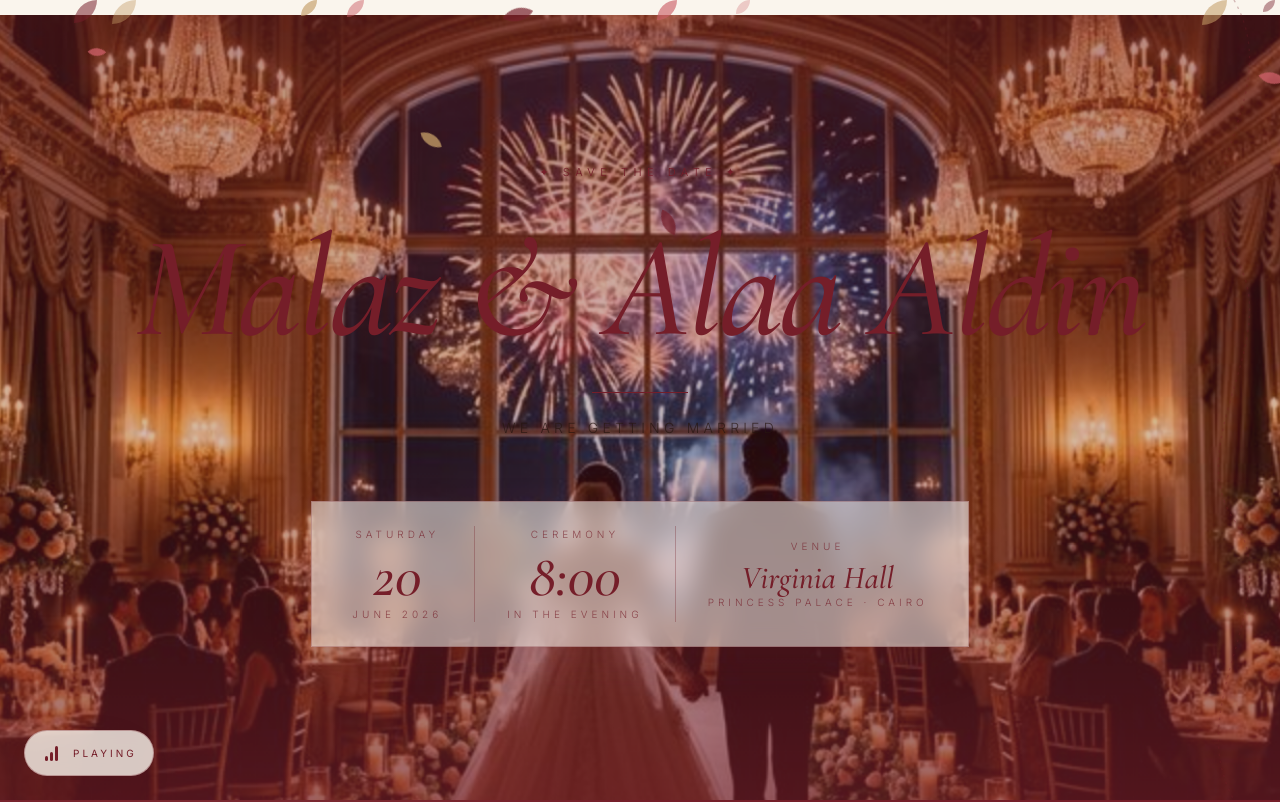
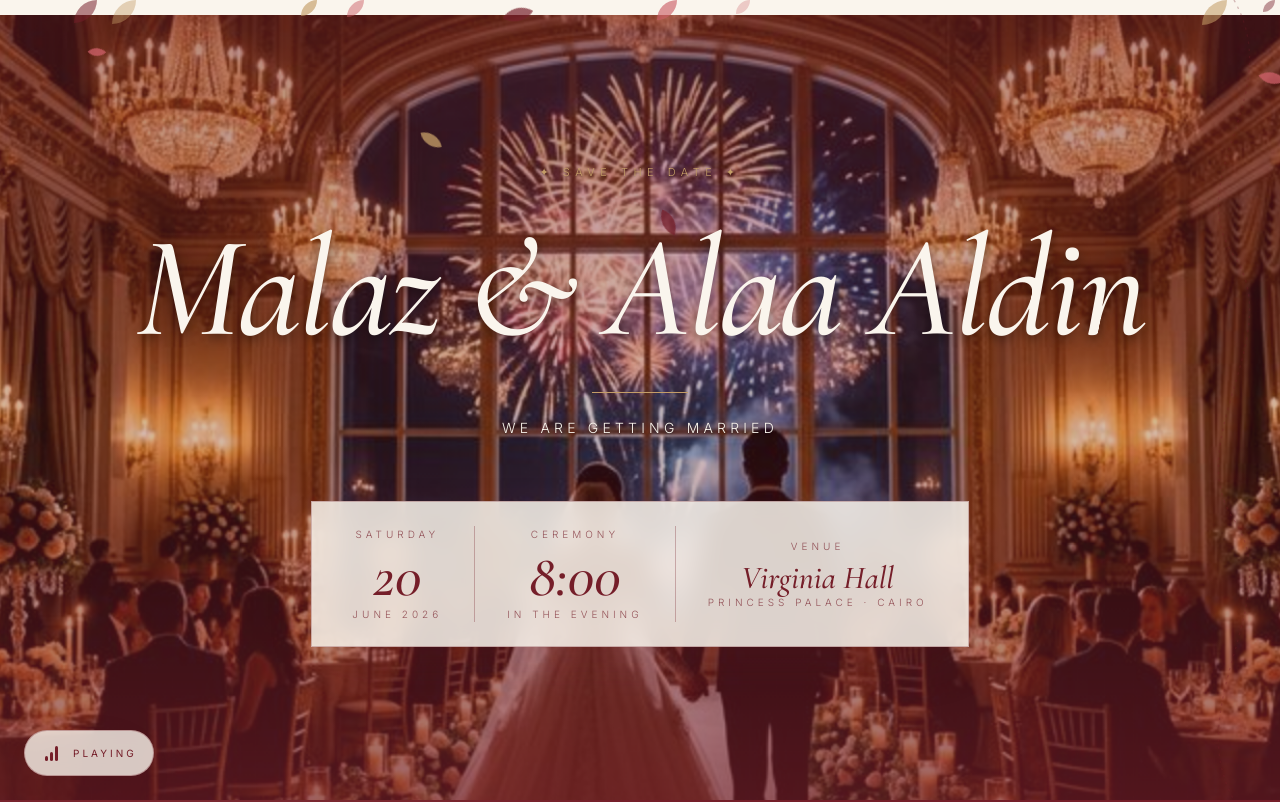
Before and after one commit to ebrahemmostafa/malaz-alaa, a plain HTML site: page index.html in a window 1280 px wide. Shown: the top 802 px of the page. Drawn offline with nearby package versions, Linux system fonts and the light colour scheme; a script that the page names is missing.

Commit message:
Update website content

```diff
--- a/css/styles.css
+++ b/css/styles.css
@@ -451,27 +451,29 @@ button {
 }
 
 .hero__eyebrow {
-  color: var(--burgundy);
+  color: var(--gold);
   font-size: 11px;
   letter-spacing: 0.5em;
   text-transform: uppercase;
   font-weight: 300;
+  text-shadow: 0 1px 2px rgba(0, 0, 0, 0.3);
 }
 
 .hero__title {
   font-family: var(--font-display);
   font-style: italic;
-  color: var(--burgundy);
+  color: var(--cream);
   font-size: clamp(60px, 12vw, 144px);
   line-height: 1;
   margin-top: 24px;
   font-weight: 500;
+  text-shadow: 0 4px 12px rgba(0, 0, 0, 0.4);
 }
 
 .hero__amp {
   display: inline-block;
   margin: 0 16px;
-  color: var(--rose);
+  color: var(--gold);
   font-size: 0.55em;
   vertical-align: middle;
   font-style: normal;
@@ -481,15 +483,16 @@ button {
   margin-top: 32px;
   height: 1px;
   width: 96px;
-  background: var(--burgundy);
+  background: var(--gold);
 }
 
 .hero__subtitle {
   margin-top: 24px;
   font-size: 14px;
-  color: oklch(0.22 0.03 40 / 0.7);
+  color: var(--cream);
   letter-spacing: 0.3em;
   text-transform: uppercase;
+  text-shadow: 0 1px 2px rgba(0, 0, 0, 0.3);
 }
 
 .hero__card {
@@ -498,7 +501,7 @@ button {
   align-items: stretch;
   gap: 20px;
   padding: 20px 24px;
-  background: oklch(0.972 0.012 80 / 0.55);
+  background: oklch(0.972 0.012 80 / 0.85);
   backdrop-filter: blur(12px);
   border: 1px solid oklch(0.38 0.12 18 / 0.25);
   box-shadow: var(--shadow-soft);
```
